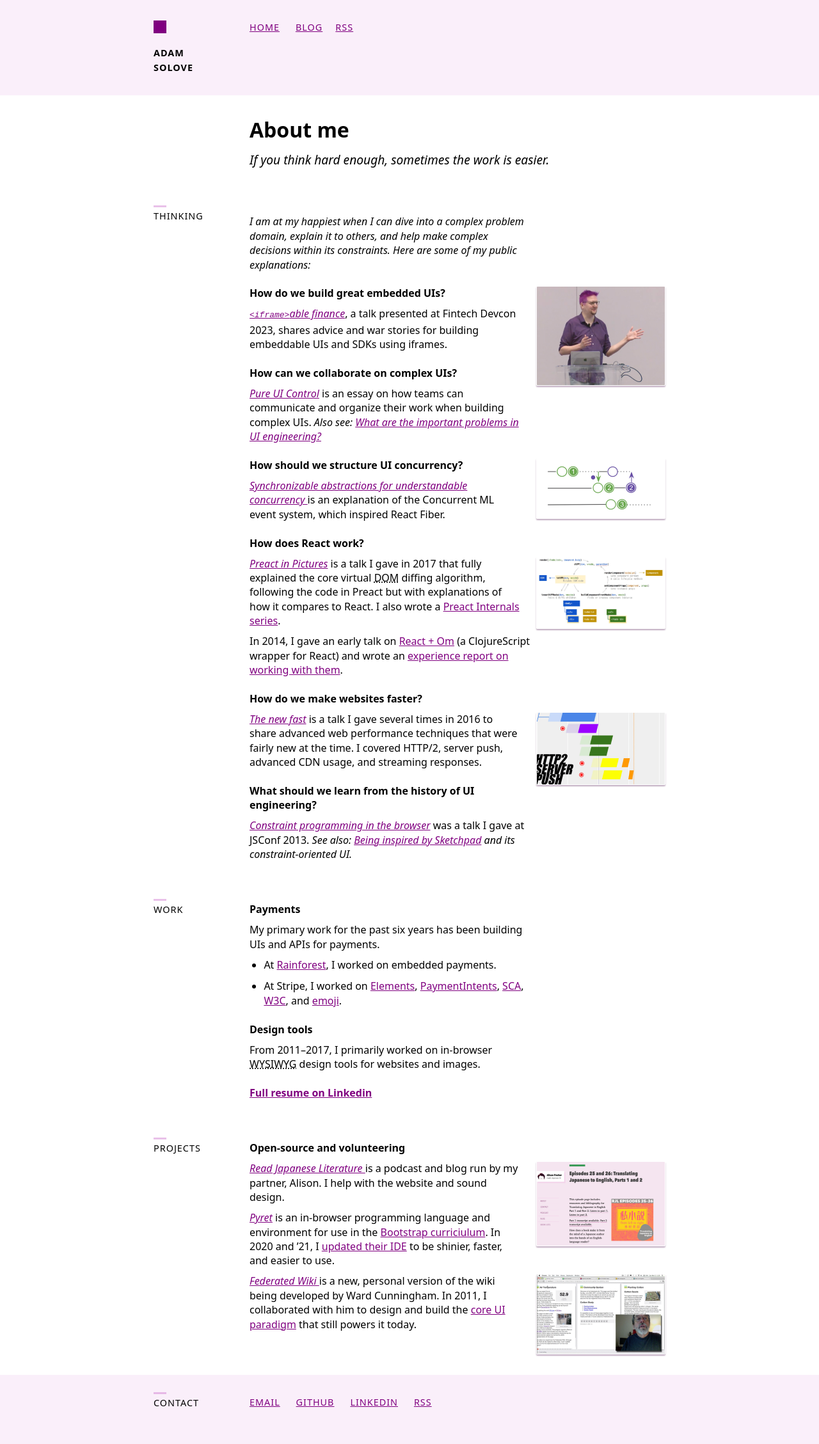
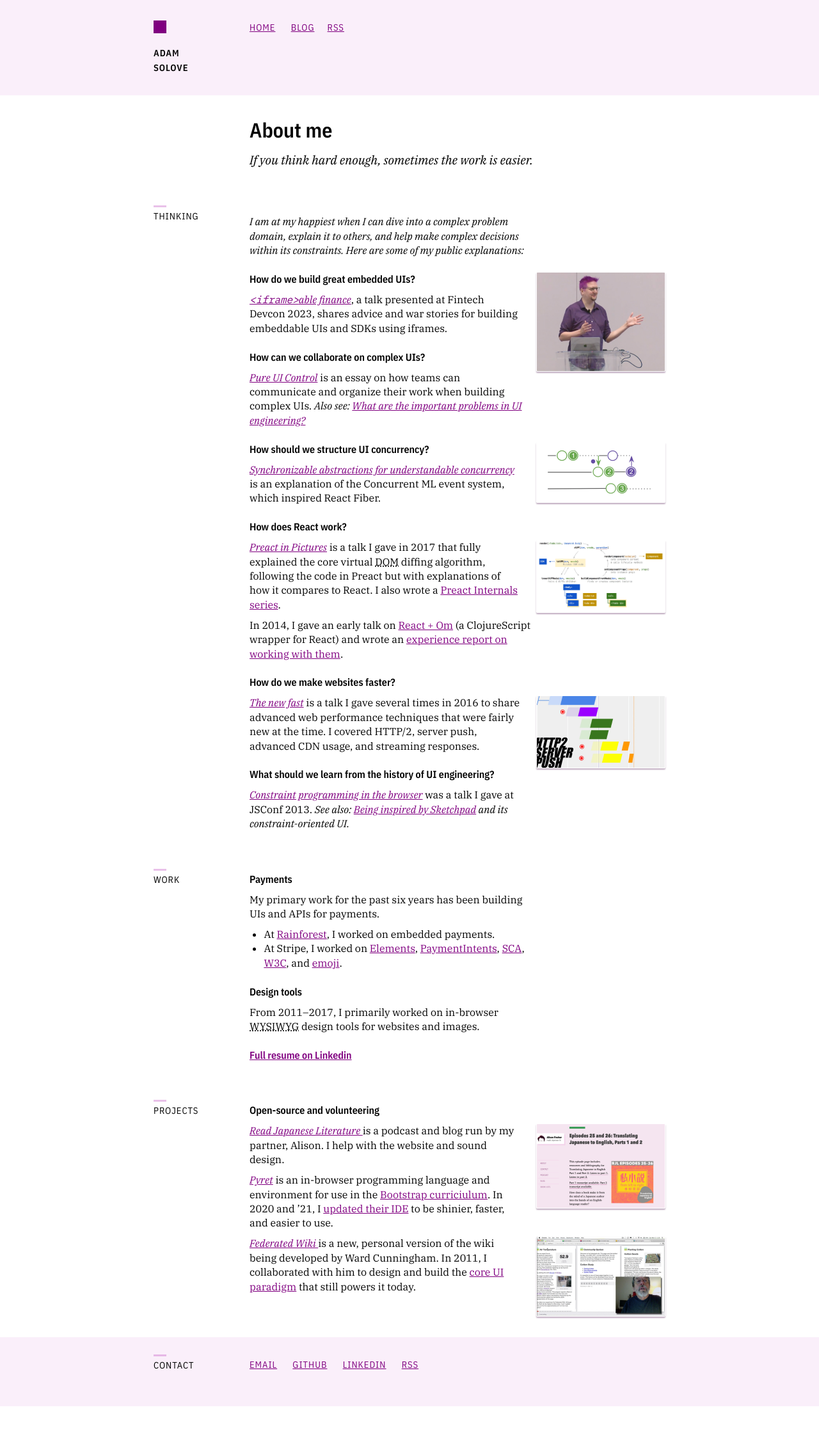
Before and after one commit to asolove/asolove.github.io, a Jekyll site: the page built from index.html, in a window 1280 px wide. Shown: the whole page at 64% size. Built offline with Jekyll 4.4.1, drawn with Linux system fonts in a browser that asks for light colours; comment, search, counter and statistics services are not loaded; after the commit the page ends 2198 px from its top, so only the background shows below that.

Commit message:
Back to better fonts.

```diff
--- a/css/main.css
+++ b/css/main.css
@@ -1,5 +1,5 @@
 html {
-  font-family: system-ui, -apple-system, BlinkMacSystemFont, 'Segoe UI', Roboto, Oxygen, Ubuntu, Cantarell, 'Open Sans', 'Helvetica Neue', sans-serif;
+  font-family: 'IBM Plex Serif', georgia, serif;
   line-height: 1.4em;
   color: black;
   font-weight: normal;
@@ -59,7 +59,7 @@ form.subscribe {
   width: 120px;
   text-align: right;
   padding: 0;
-  font-stretch: condensed;
+  font-family: "IBM Plex Sans Condensed", helvetica, sans-serif;
 }
 form.subscribe strong {
   font-weight: normal;
@@ -123,8 +123,7 @@ h1 + p {
 }
 
 h1, div > h2, h2.logo, nav, dt, input {
-  font-family: inherit;
-  font-stretch: condensed;
+  font-family: "IBM Plex Sans Condensed", helvetica, sans-serif;
 }
 
 ul, ol {
@@ -134,7 +133,7 @@ ul, ol {
 }
 
 code {
-  font-family: monospace;
+  font-family: "IBM Plex Mono", monospace;
 }
 
 dl {}
@@ -151,11 +150,6 @@ dd strong {
   font-style: italic;
   font-weight: normal;
 }
-
-article img.full {
-  width: 100%;
-}
-
 img.right,
 .right {
   float: right;
@@ -175,10 +169,6 @@ a:link, a:visited {
   color: purple;
 }
 
-article a:link {
-  color: blue;
-}
-
 ul.posts li {
   margin-bottom: .7em;
 }
@@ -193,13 +183,8 @@ ul.posts li span {
   color: gray;
 }
 
-ul li {
-  margin-bottom: 0.7em;
-}
-
 article h2 {
-  font-family: inherit;
-  font-stretch: condensed;
+  font-family: "IBM Plex Sans Condensed", helvetica, sans-serif;
   font-size: 1.4em;
   font-weight: 800;
   line-height: 1em;
@@ -209,8 +194,7 @@ article h2 {
 
 
 article h3 {
-  font-family: inherit;
-  font-stretch: condensed;
+  font-family: "IBM Plex Sans Condensed", helvetica, sans-serif;
   font-size: 1.2em;
   font-weight: 800;
   line-height: 1em;
```
